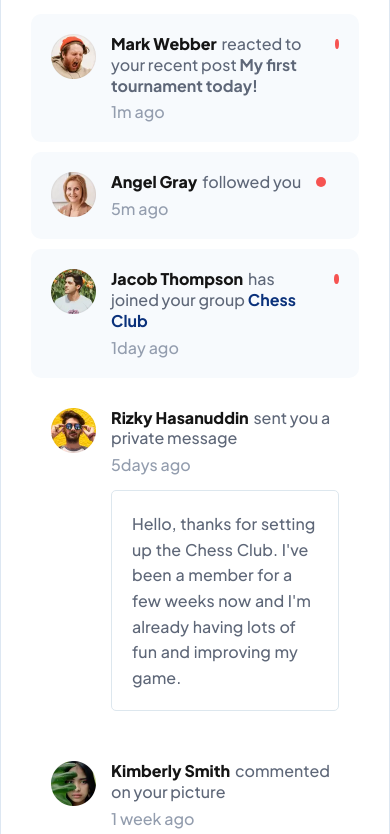
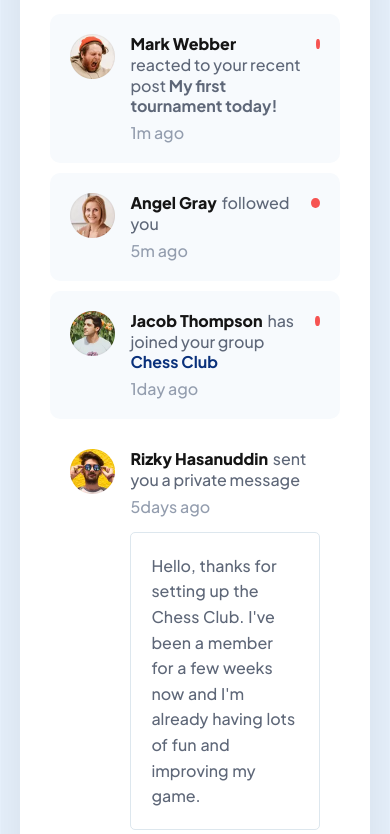
Before and after one commit to Enki10/notifications-page-main, a website built with Parcel: page index.html in a window 390 px wide. Shown: the part 195-1029 px from the top of the page. Built offline with nearby package versions, Linux system fonts and the light colour scheme.

Commit message:
Update main.scss
borders and screen resizing

```diff
--- a/src/scss/main.scss
+++ b/src/scss/main.scss
@@ -7,6 +7,37 @@
 @import './base/typgraphy';
 @import './base/utilities';
 
+
+.section-notifications {
+    background-color: #f9fafe;
+    overflow:auto;
+}
+.ntf{
+    background-color:#ffffff;
+    width:500px;
+    margin:25px auto;
+    padding: 20px;
+    border-radius:10px;
+}
+
+@media screen and (max-width: 1023px) {
+    .ntf{
+    }
+}
+
+@media screen and (max-width: 767px) {
+    .ntf{
+        width:80%;
+    }
+}
+
+@media screen and (max-width: 424px) {
+    .ntf{
+        width:90%;
+    }
+}
+
+
 // Components
 @import './components/redDot';
 
```
